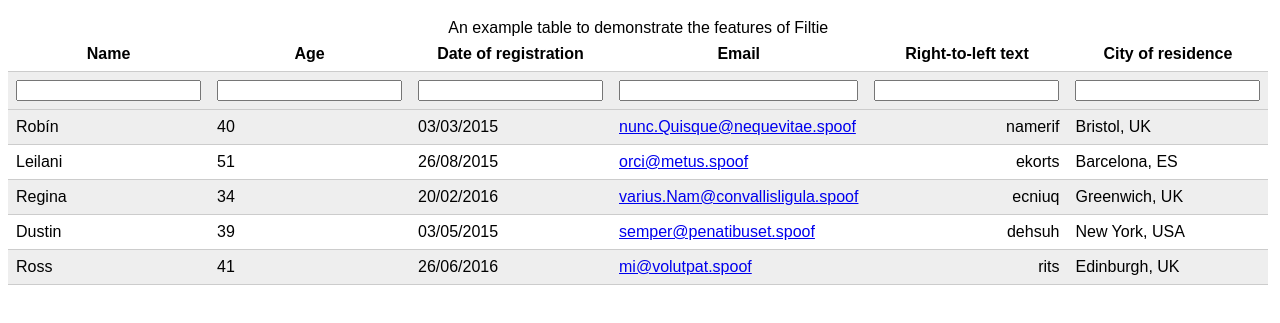
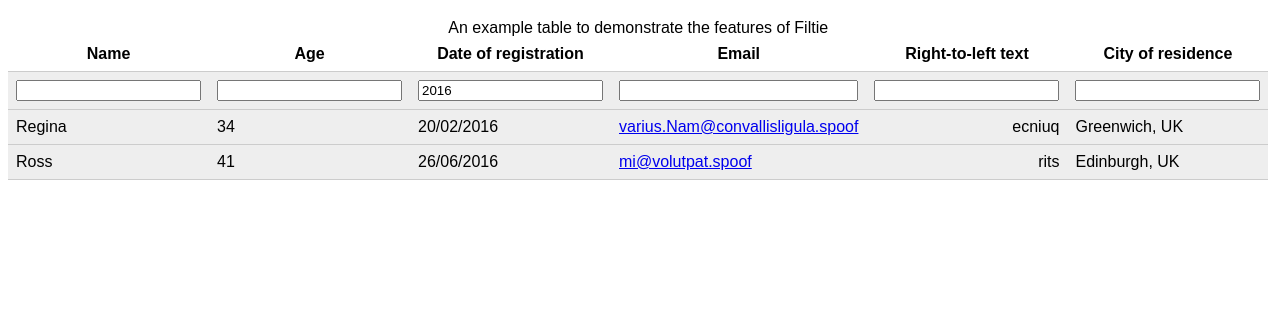
Before and after one commit to gregtyler/filtie.js, a website: page demo/index.html in a window 1280 px wide. Shown: the part 61-384 px from the top of the page. Drawn offline with nearby package versions, Linux system fonts and the light colour scheme.

Commit message:
Updated demo to show how to use events

```diff
--- a/demo/index.html
+++ b/demo/index.html
@@ -69,11 +69,16 @@
       </tr>
     </tbody>
   </table>
-  <script src="https://code.jquery.com/jquery-2.1.4.min.js"></script>
   <script src="../build/filtie.min.js"></script>
   <script>
-    // Or use jQuery
-    $('table').filtie();
+    var $table = document.querySelector('table');
+    Filtie.create($table);
+    $table.addEventListener('filtie:afterFilter', function() {
+      console.log('It was just filtered');
+    });
+
+    document.querySelector('td:nth-child(3) > input').value = '2016';
+    document.querySelector('table').dispatchEvent(Filtie.events.filter);
   </script>
 </body>
 </html>
```
